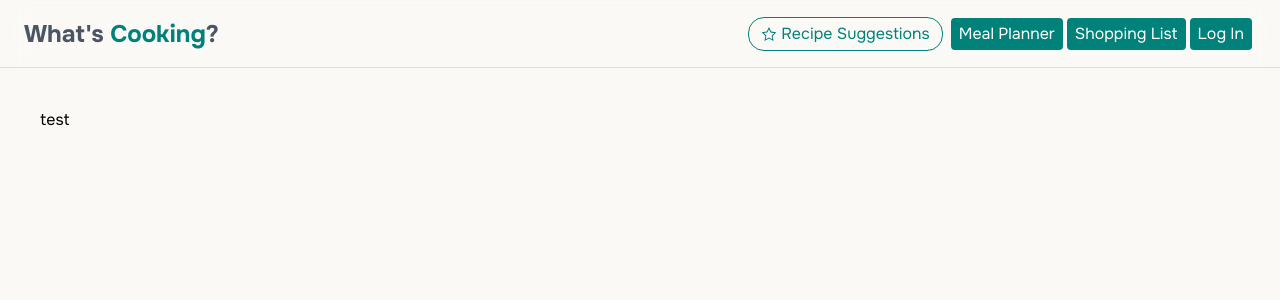
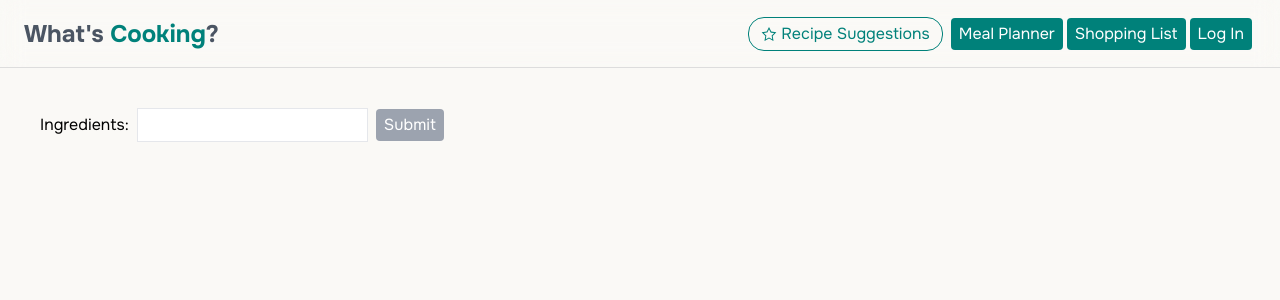
Before and after one commit to ajbates93/whats-cooking, a Nuxt app: page /recipe-suggestion in a window 1280 px wide. Shown: the top 300 px of the page. Built offline with nearby package versions, Linux system fonts and the light colour scheme; no server answers.

Commit message:
#8 feat: start adding ui

```diff
--- a/pages/recipe-suggestion/index.vue
+++ b/pages/recipe-suggestion/index.vue
@@ -1,10 +1,14 @@
 <template>
-  <div>
-    test
+  <div class="flex items-center">
+    <div class="mr-2">Ingredients:</div>
+    <input class="border p-1 mr-2" type="text" v-model="newIngredient" />
+    <LayoutActionButton :class="{'bg-primary': newIngredient.length > 0 }">Submit</LayoutActionButton>
   </div>
 </template>
 
 <script lang="ts" setup>
+
+const newIngredient = ref('')
 
 </script>
 
```
